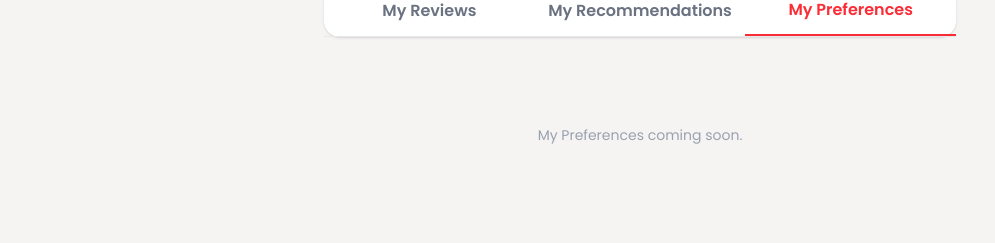
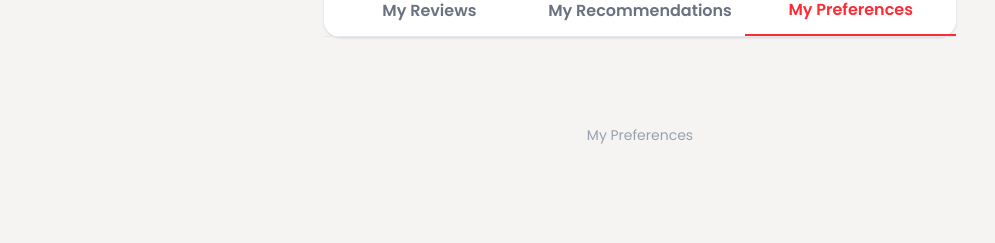
Before and after one commit to hooriyaamjad/UEats, a React (Vite) app in the folder frontend/: page /profile in a window 1280 px wide. Both pictures are taken after a click on the button "My Preferences". Shown: the part 371-614 px from the top of the page, without its empty margins (0-995 px from the left). Built offline with nearby package versions, Linux system fonts and the light colour scheme; no server answers.

Commit message:
Preferences backend

```diff
--- a/frontend/src/pages/profile.jsx
+++ b/frontend/src/pages/profile.jsx
@@ -158,9 +158,14 @@ function MyRecommendationsTab() {
 
 // placeholder text, for development of features
 function MyPreferencesTab() {
+  const navigate = useNavigate();
+
   return (
-    <div className="text-center py-12 text-gray-400 text-sm">
-      My Preferences coming soon.
+    <div
+      onClick={() => navigate("/preferences")}
+      className="text-center py-12 text-gray-400 text-sm cursor-pointer hover:text-black transition"
+    >
+      My Preferences
     </div>
   );
 }
```
